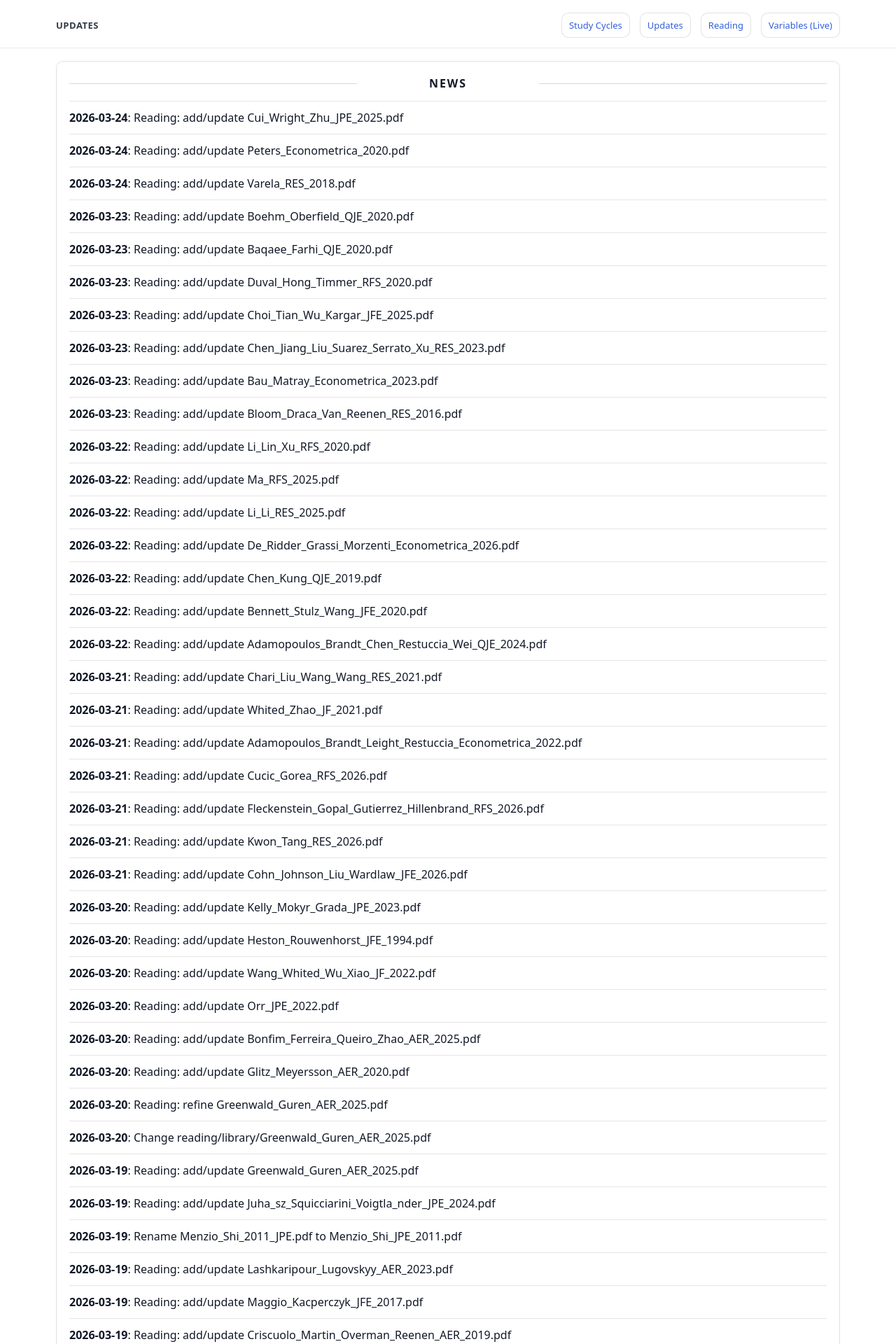
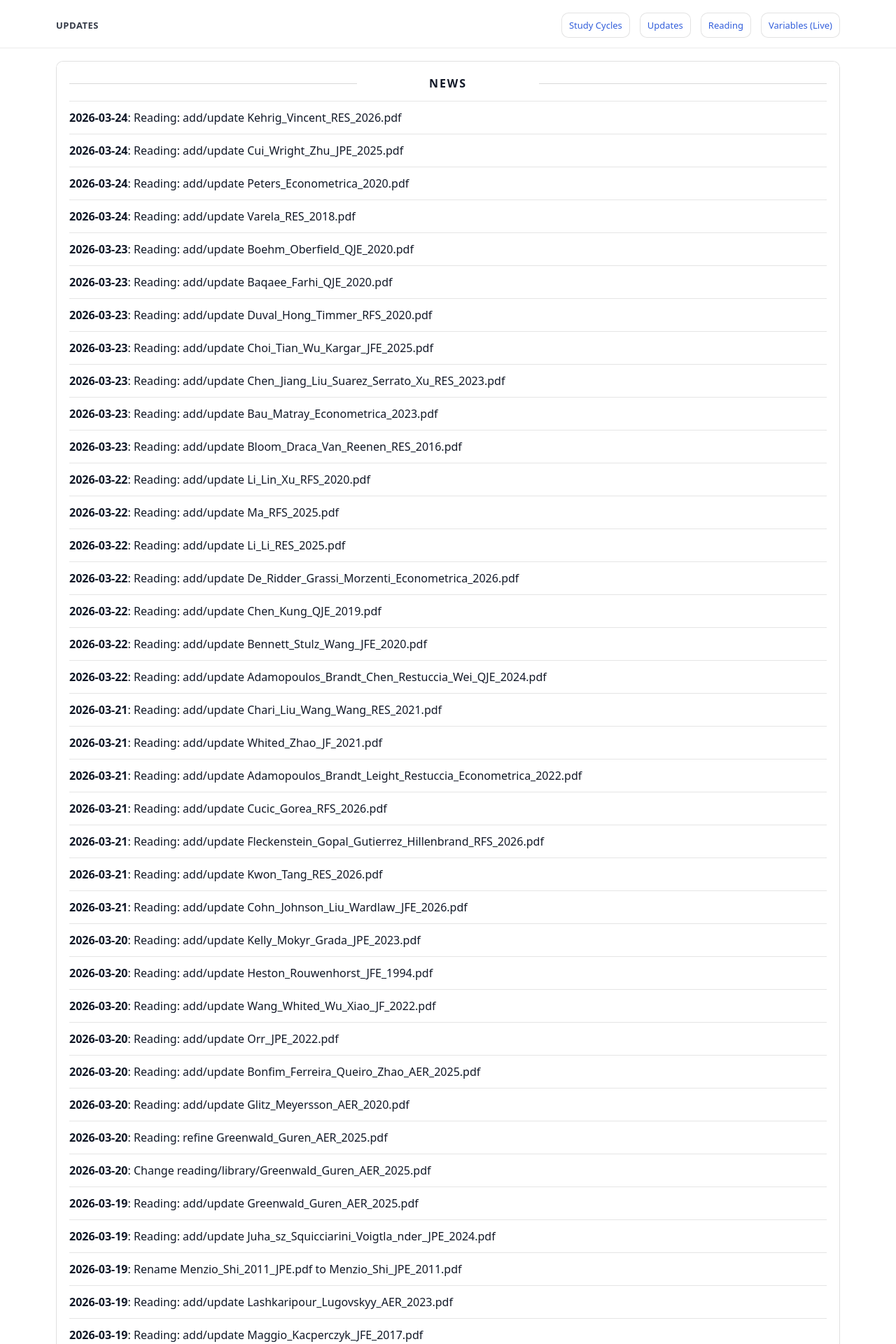
Before and after one commit to yaxinzn/study-archive, a Jekyll site: the page built from updates/index.md, in a window 1280 px wide. Shown: the top 1920 px of the page at 70% size. Built offline with Jekyll 4.4.1, drawn with Linux system fonts in a browser that asks for light colours; some of the changed text lies outside the part shown.

Commit message:
chore: update NEWS feed

```diff
--- a/_data/news.yml
+++ b/_data/news.yml
@@ -1,4 +1,7 @@
 # Auto-generated update history (sorted newest -> oldest). Do not edit manually.
+- ts: "1774348395"
+  date: "2026-03-24"
+  title: "Reading: add/update Kehrig_Vincent_RES_2026.pdf"
 - ts: "1774347487"
   date: "2026-03-24"
   title: "Reading: add/update Cui_Wright_Zhu_JPE_2025.pdf"
```
